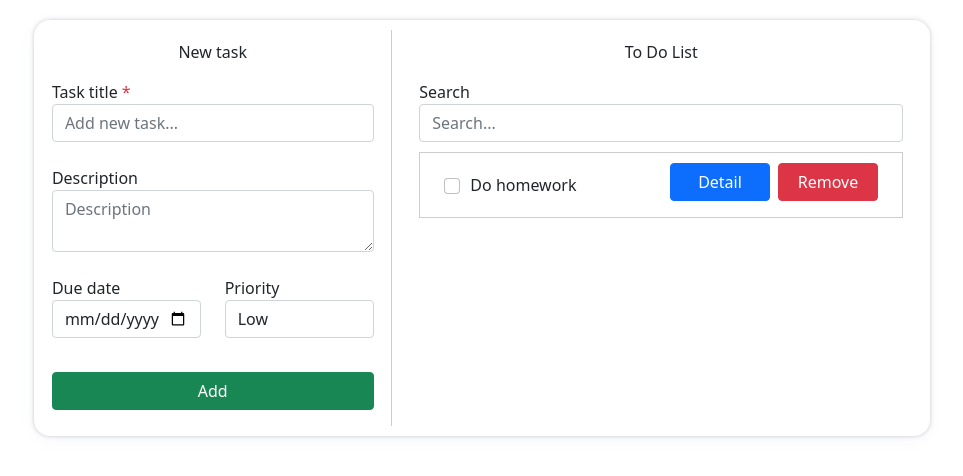
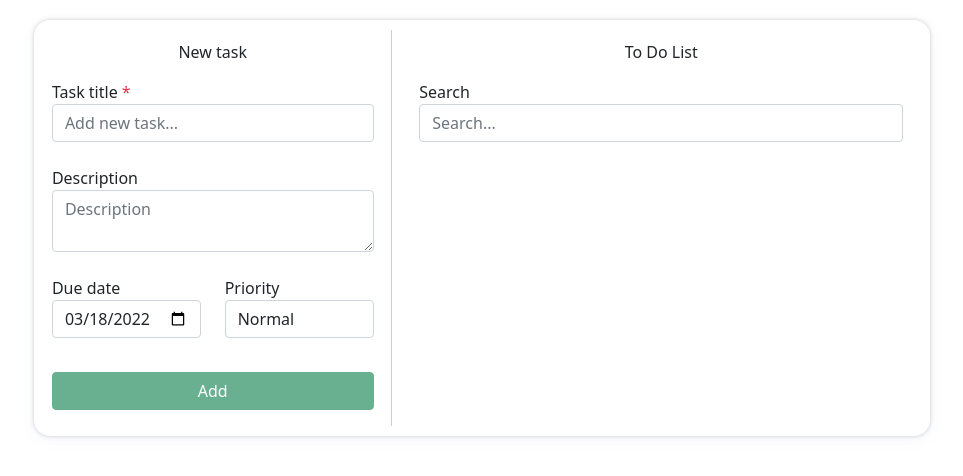
Before and after one commit to dovansy/todolist, a React (Create React App) app: page / in a window 1280 px wide. Shown: the top 476 px of the page, without its empty margins (158-1121 px from the left). Built offline with nearby package versions, Linux system fonts and the light colour scheme; the HTML template or start-up script is replaced by a standard one.

Commit message:
add action addtask, removetask, donetask, cancelcheckall

```diff
--- a/src/components/AddTodo.js
+++ b/src/components/AddTodo.js
@@ -1,32 +1,35 @@
+import { memo } from "react";
 import "../styles/Todolist.css";
 
-function AddTodo() {
+function AddTodo({ task, handleUpdate, submitForm, form }) {
   return (
     <div className="add-todo-content my-3">
       <span>
         Task title <span className="text-danger">*</span>
       </span>
-      <input className="form-control" placeholder="Add new task..." />
+      <input className="form-control" value={task.title} placeholder="Add new task..." onChange={(e) => handleUpdate(e.target.value, "title")} />
       <div className="my-4">
         <span>Description</span>
-        <textarea placeholder="Description" className="form-control" />
+        <textarea placeholder="Description" className="form-control" value={task.description} onChange={(e) => handleUpdate(e.target.value, "description")} />
       </div>
       <div className="row my-4">
         <div className="col-6">
           <span>Due date</span>
-          <input type="date" className="form-control" />
+          <input type="date" min={task.dueDate} className="form-control" value={task.dueDate} onChange={(e) => handleUpdate(e.target.value, "dueDate")} />
         </div>
         <div className="col-6">
           <span>Priority</span>
-          <select className="form-control">
-            <option>Low</option>
-            <option>Normal</option>
-            <option>High</option>
+          <select className="form-control" value={task.priority} onChange={(e) => handleUpdate(e.target.value, "priority")}>
+            <option value="0">Low</option>
+            <option value="1">Normal</option>
+            <option value="2">High</option>
           </select>
         </div>
       </div>
-      <button className="btn btn-success d-flex btn-add">Add</button>
+      <button className="btn btn-success d-flex btn-add" disabled={!task.title} onClick={submitForm}>
+        {form === "add" ? "Add" : "Update"}
+      </button>
     </div>
   );
 }
-export default AddTodo;
+export default memo(AddTodo);
--- a/src/components/DashboardTodo.js
+++ b/src/components/DashboardTodo.js
@@ -1,17 +1,84 @@
+import { useState } from "react";
 import "../styles/Todolist.css";
 import AddTodo from "./AddTodo";
 import ToDoList from "./ToDoList";
 
 function DashboardTodo() {
+  const [listTask, setListTask] = useState(() => {
+    const dataItemTask = JSON.parse(localStorage.getItem("task"));
+    return dataItemTask ?? [];
+  });
+  const [task, setTask] = useState({
+    id: Math.floor(Date.now() / 1000),
+    title: "",
+    description: "",
+    dueDate: new Date().toISOString().split("T")[0],
+    priority: "1",
+    show: false,
+  });
+
+  const removeTask = (id) => {
+    const newListTask = listTask.filter((item, index) => item.id !== id);
+    localStorage.setItem("task", JSON.stringify(newListTask));
+    return setListTask(newListTask);
+  };
+
+  const handleUpdate = (value, fieldName) => {
+    setTask((item) => ({
+      ...item,
+      [fieldName]: value || "",
+    }));
+  };
+
+  const submitForm = () => {
+    setListTask((item) => {
+      const newTask = [...item, task];
+      const jsonTask = JSON.stringify(newTask);
+      localStorage.setItem("task", jsonTask);
+      return newTask;
+    });
+    setTask({
+      id: Math.floor(Date.now() / 1000),
+      title: "",
+      description: "",
+      dueDate: new Date().toISOString().split("T")[0],
+      priority: "1",
+    });
+  };
+
+  const showDetail = (id) => {
+    let newListTask = [...listTask];
+    newListTask.forEach((item, index) => {
+      if (item.id === id) {
+        newListTask[index].show = !newListTask[index].show;
+      }
+    });
+    localStorage.setItem("task", JSON.stringify(newListTask));
+    return setListTask(newListTask);
+  };
+
+  const submitDoneTask = (checked) => {
+    console.log(checked);
+    let newListTask = [];
+    listTask.forEach((item, index) => {
+      if (checked.includes(item.id) === false) {
+        newListTask.push(item);
+      }
+    });
+    console.log("new", newListTask);
+    localStorage.setItem("task", JSON.stringify(newListTask));
+    return setListTask(newListTask);
+  };
+
   return (
     <div className="content">
       <div className="add-todo">
         <div>
           <span className="todo-list-header">New task</span>
-          <AddTodo />
+          <AddTodo task={task} handleUpdate={handleUpdate} submitForm={submitForm} form="add" />
         </div>
       </div>
-      <ToDoList />
+      <ToDoList listTask={listTask} handleUpdateInput={handleUpdate} removeTask={removeTask} submitDoneTask={(value) => submitDoneTask(value)} showDetail={(value) => showDetail(value)} />
     </div>
   );
 }
--- a/src/components/ToDoList.js
+++ b/src/components/ToDoList.js
@@ -1,14 +1,25 @@
-import { useState } from "react";
+import { memo, useState } from "react";
 import "../styles/Todolist.css";
 import AddTodo from "./AddTodo";
 
-function ToDoList() {
-  const [showDetail, setShowDetail] = useState(false);
-  const [listCheck, setListCheck] = useState([]);
-  const checkedTodo = (item) => {
-    setListCheck([...listCheck, item]);
-    console.log(listCheck);
+function ToDoList({ listTask, handleUpdateInput, removeTask, submitDoneTask, showDetail }) {
+  const [checked, setChecked] = useState([]);
+
+  const handleCheck = (id) => {
+    setChecked((item) => {
+      const isChecked = checked.includes(id);
+      if (isChecked) {
+        return checked.filter((ele) => ele !== id);
+      } else {
+        return [...item, id];
+      }
+    });
   };
+
+  const unChecked = () => {
+    setChecked([]);
+  };
+
   return (
     <div className="todo-list">
       <div>
@@ -16,38 +27,50 @@ function ToDoList() {
         <div className="add-todo-content my-3">
           <span>Search</span>
           <input className="form-control" placeholder="Search..." />
-          <div>
+          {listTask.map((item, index) => (
+            <div key={index}>
               <div className="to-do-item">
                 <div className="to-do-item-header">
                   <div className="item-side-left">
-                  <input type="checkbox" className="form-check-input mr-2" id="1" onChange={(e) => checkedTodo(e.target.id)} />
-                  <span className="form-check-label">Do homework</span>
+                    <input type="checkbox" checked={checked.includes(item.id)} className="form-check-input mr-2" id={item.id} onChange={(e) => handleCheck(Number(e.target.id))} />
+                    <span className="form-check-label">{item.title}</span>
                   </div>
                   <div className="item-side-right">
-                  <button className="btn btn-primary btn-action mx-2" onClick={() => setShowDetail(!showDetail)}>
+                    <button className="btn btn-primary btn-action mx-2" onClick={() => showDetail(item.id)}>
                       Detail
                     </button>
-                  <button className="btn btn-danger btn-action">Remove</button>
+                    <button className="btn btn-danger btn-action" onClick={() => removeTask(item.id)}>
+                      Remove
+                    </button>
                   </div>
                 </div>
               </div>
-            {showDetail && (
+              {item.show && (
                 <div className="detail-to-do m-0">
-                <AddTodo />
+                  <AddTodo task={item} handleUpdate={handleUpdateInput} form="update" />
                 </div>
               )}
             </div>
+          ))}
         </div>
-        {listCheck.length !== 0 && (
+        {checked.length !== 0 && (
           <div className="bulk-action px-2">
             <div className="item-side-left">
               <span className="form-check-label">Bulk action:</span>
             </div>
             <div className="item-side-right">
-              <button className="btn btn-primary btn-action mx-2" onClick={() => console.log(listCheck)}>
+              <button
+                className="btn btn-primary btn-action mx-2"
+                onClick={() => {
+                  submitDoneTask(checked);
+                  setChecked([]);
+                }}
+              >
                 Done
               </button>
-              <button className="btn btn-danger btn-action">Remove</button>
+              <button className="btn btn-secondary btn-action" onClick={unChecked}>
+                Cancel
+              </button>
             </div>
           </div>
         )}
@@ -56,4 +79,4 @@ function ToDoList() {
   );
 }
 
-export default ToDoList;
+export default memo(ToDoList);
--- a/src/index.js
+++ b/src/index.js
@@ -1,7 +1,7 @@
 import React from "react";
 import ReactDOM from "react-dom";
 import "./index.css";
-import "bootstrap/dist/css/bootstrap.css";
+import "bootstrap/dist/css/bootstrap.min.css";
 import App from "./App";
 import reportWebVitals from "./reportWebVitals";
 
```
Also changed, not shown: 1 other file (tests, documents, lock files or other folders). Lines whose indentation alone changed are shown as unchanged.
